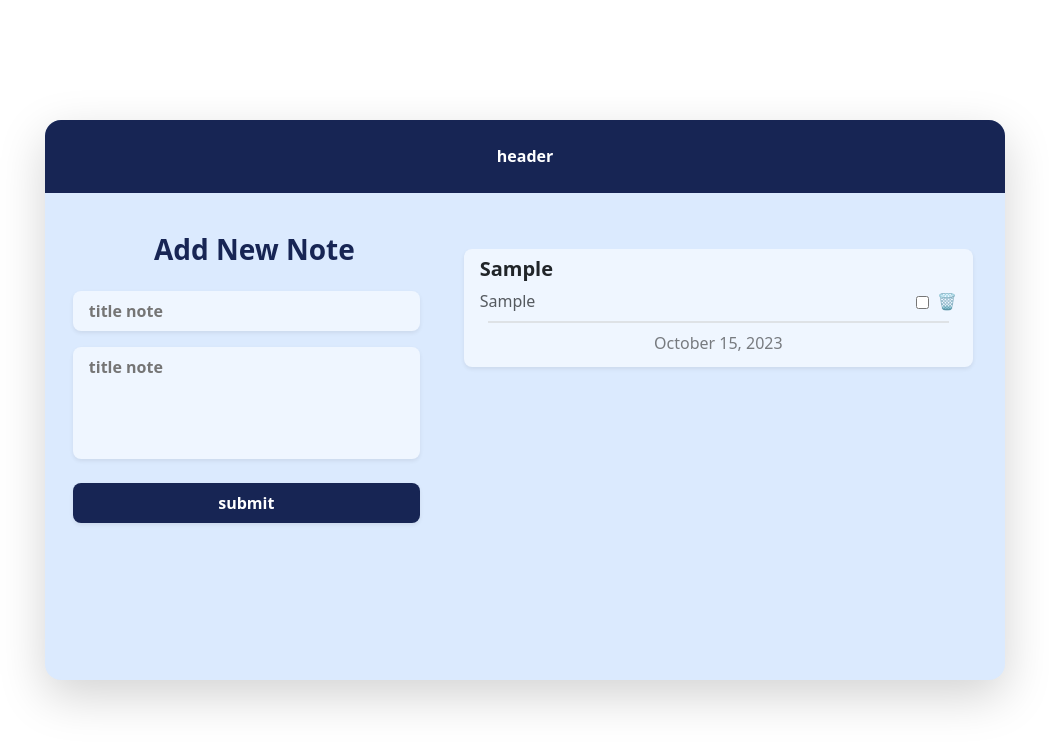
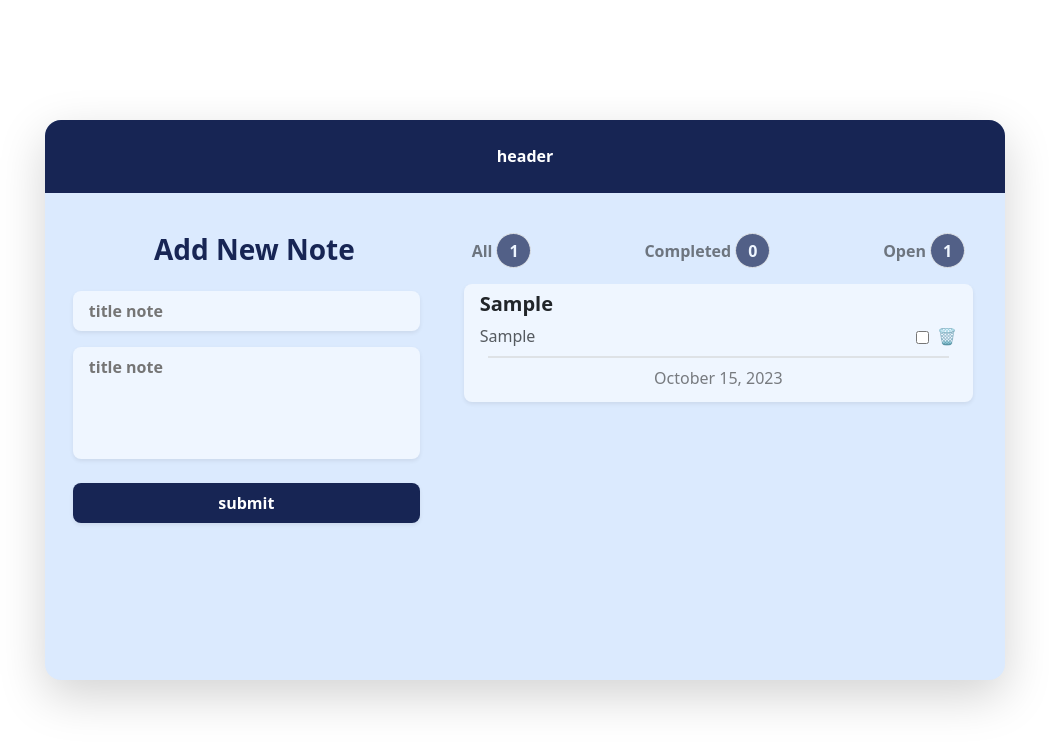
Before and after one commit to MiaadEstakhri/note-app, a React (Vite) app: page / in a window 1280 px wide. Both pictures are taken after typing "Sample", "Sample" into the empty fields and a click on the button "submit". Shown: the top 748 px of the page, without its empty margins (115-1164 px from the left). Built offline with nearby package versions, Linux system fonts and the light colour scheme.

Commit message:
functionality noteStatus

```diff
--- a/src/components/noteStatus/noteStatus.jsx
+++ b/src/components/noteStatus/noteStatus.jsx
@@ -1,5 +1,36 @@
-const NoteStatus = () => {
-  return <ul className=""></ul>;
+const NoteStatus = ({ notes }) => {
+  const allNotes = notes.length;
+  const completedNotes = notes.filter((event) => event.completed).length;
+  const unCompletedNotes = allNotes - completedNotes;
+
+  const notesList = [
+    { title: "All", count: allNotes },
+    { title: "Completed", count: completedNotes },
+    { title: "Open", count: unCompletedNotes },
+  ];
+
+  if (!allNotes)
+    return (
+      <h2 className="text-center fw-bold not-notes">
+        No Notes has already been added.
+      </h2>
+    );
+  return (
+    <ul className="d-flex justify-content-between px-4">
+      {notesList.map((item, index) => {
+        return (
+          <li
+            className="d-flex justify-content-center align-items-center"
+            key={index}>
+            <span className="me-1 fw-bolder text-black-50">{item.title}</span>
+            <span className="d-flex justify-content-center align-items-center border rounded-circle item-noteStatus fw-bold">
+              {item.count}
+            </span>
+          </li>
+        );
+      })}
+    </ul>
+  );
 };
 
 export default NoteStatus;
```
